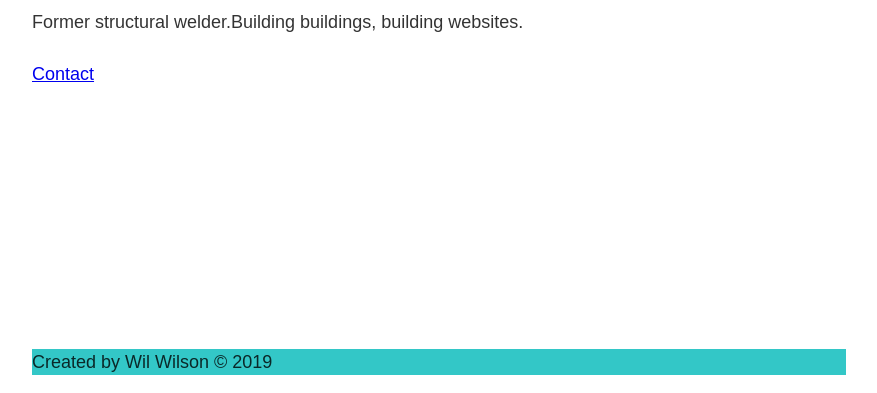
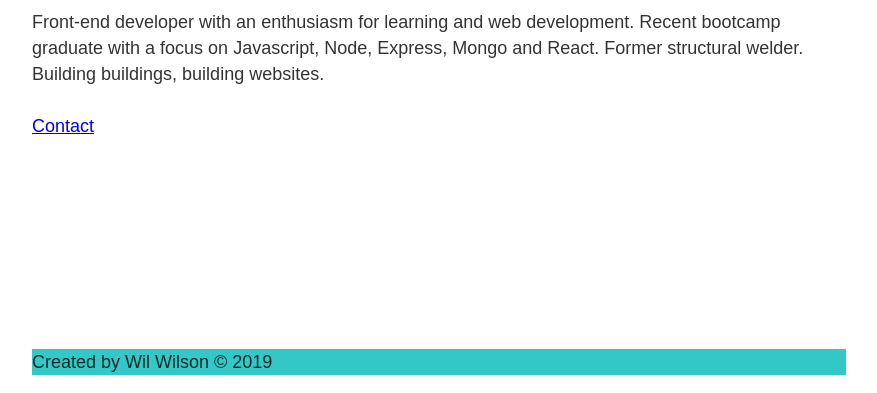
Before and after one commit to vWvilson/gatsby-personal-site, a Gatsby site: page /about in a window 1280 px wide. Shown: the part 407-800 px from the top of the page, without its empty margins (201-1078 px from the left). Built offline with nearby package versions, Linux system fonts and the light colour scheme; Gatsby itself is replaced by a stand-in of ours.

Commit message:
added to about

```diff
--- a/src/pages/about.js
+++ b/src/pages/about.js
@@ -14,7 +14,9 @@ const AboutPage = ()=> {
         <Layout>
         <Head title ="About"/>
         <h1>About</h1>
-        <p>Former structural welder.Building buildings, building websites.</p>
+        <p>Front-end developer with an enthusiasm for learning and web development.
+            Recent bootcamp graduate with a focus on Javascript, Node, Express, Mongo and React.
+            Former structural welder. Building buildings, building websites.</p>
         <Link className={contactStyle.contactItem} to ="/contact"><p>Contact</p></Link>
         </Layout>
     )
```
